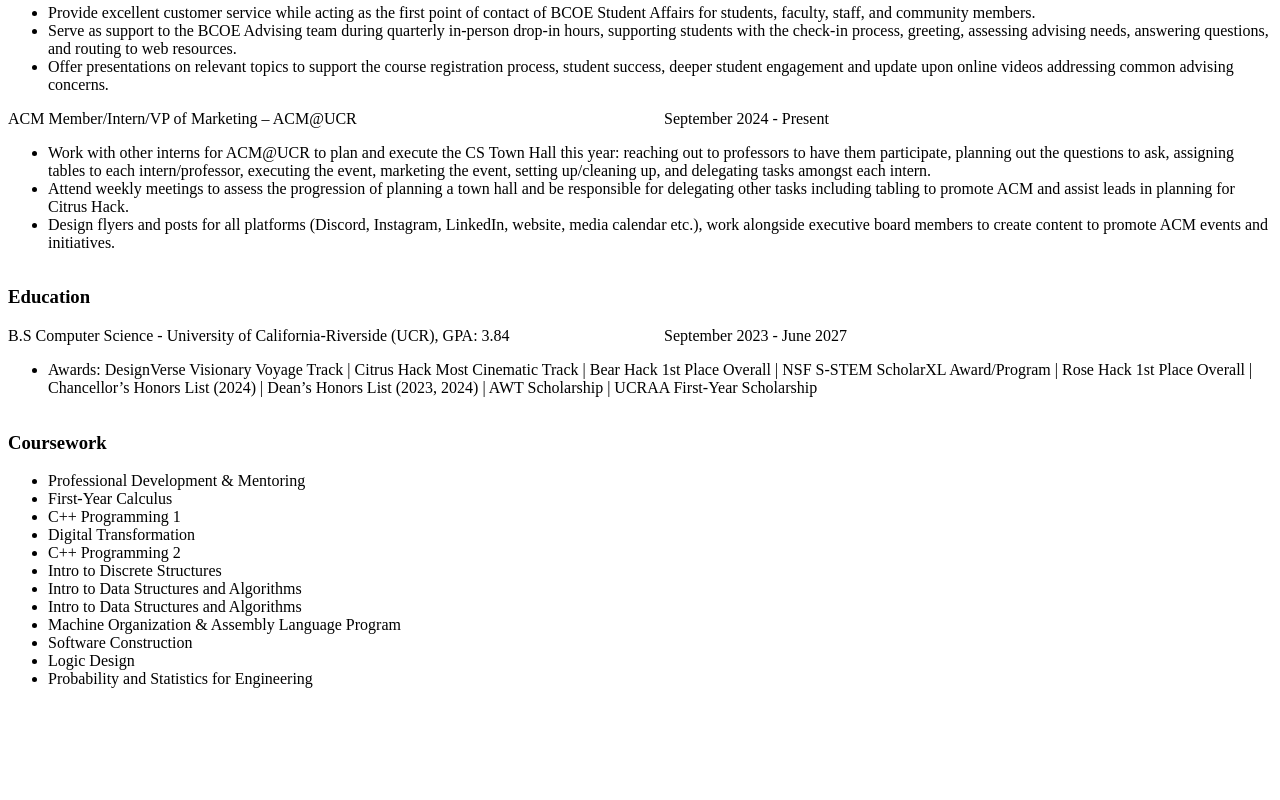
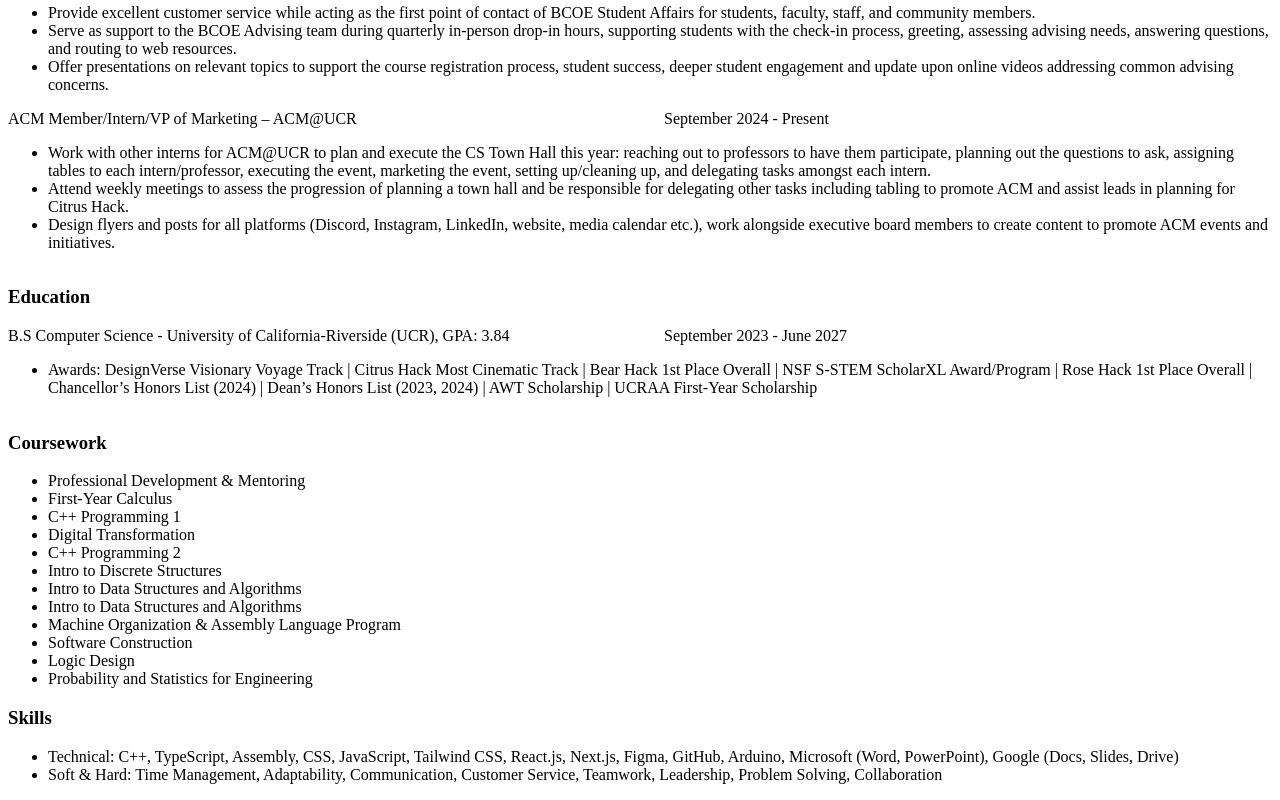
Before and after one commit to Rebecca-J7/Rebecca-J7.github.io, a plain HTML site: page index.html in a window 1280 px wide. Shown: the part 914-1714 px from the top of the page. Before the commit the page ends 1618 px from the top, so only its background shows below. Drawn offline with Linux system fonts and the light colour scheme.

Commit message:
Completed Skills Section

```diff
--- a/index.html
+++ b/index.html
@@ -88,7 +88,7 @@
     </div>
 
     <!--Coursework Section-->
-    <h3 id= "--Coursework"> Coursework </h3>
+    <h3 id= "Coursework"> Coursework </h3>
     <ul>
         <li> Professional Development & Mentoring </li>
         <li> First-Year Calculus </li>
@@ -103,5 +103,12 @@
         <li> Logic Design </li>
         <li> Probability and Statistics for Engineering </li>
     </ul>
+
+     <!--Skills Section-->
+    <h3 id= "Skills"> Skills </h3>
+    <ul>
+        <li> Technical: C++, TypeScript, Assembly, CSS, JavaScript, Tailwind CSS, React.js, Next.js, Figma, GitHub, Arduino, Microsoft (Word, PowerPoint), Google (Docs, Slides, Drive) </li>
+        <li> Soft & Hard: Time Management, Adaptability, Communication, Customer Service, Teamwork, Leadership, Problem Solving, Collaboration </li>
+    </ul>
 </body>
 </html>
```
